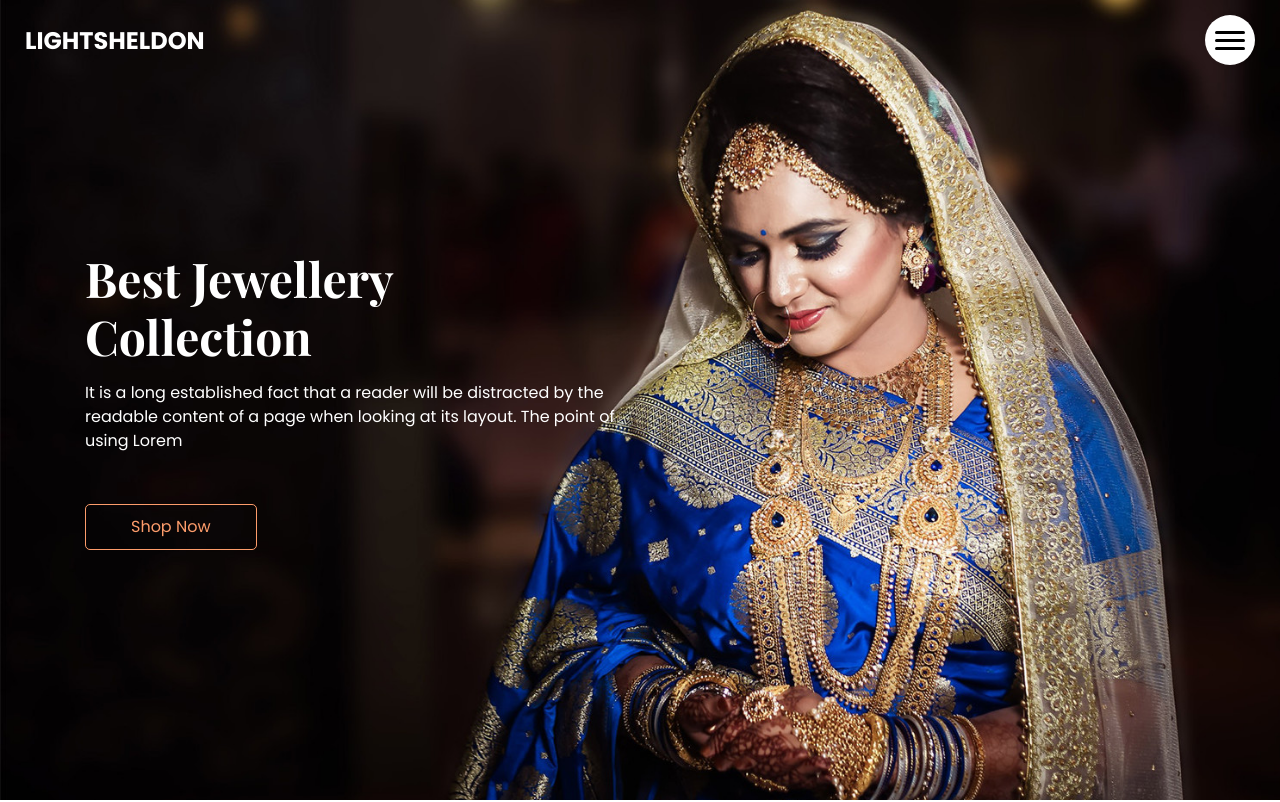
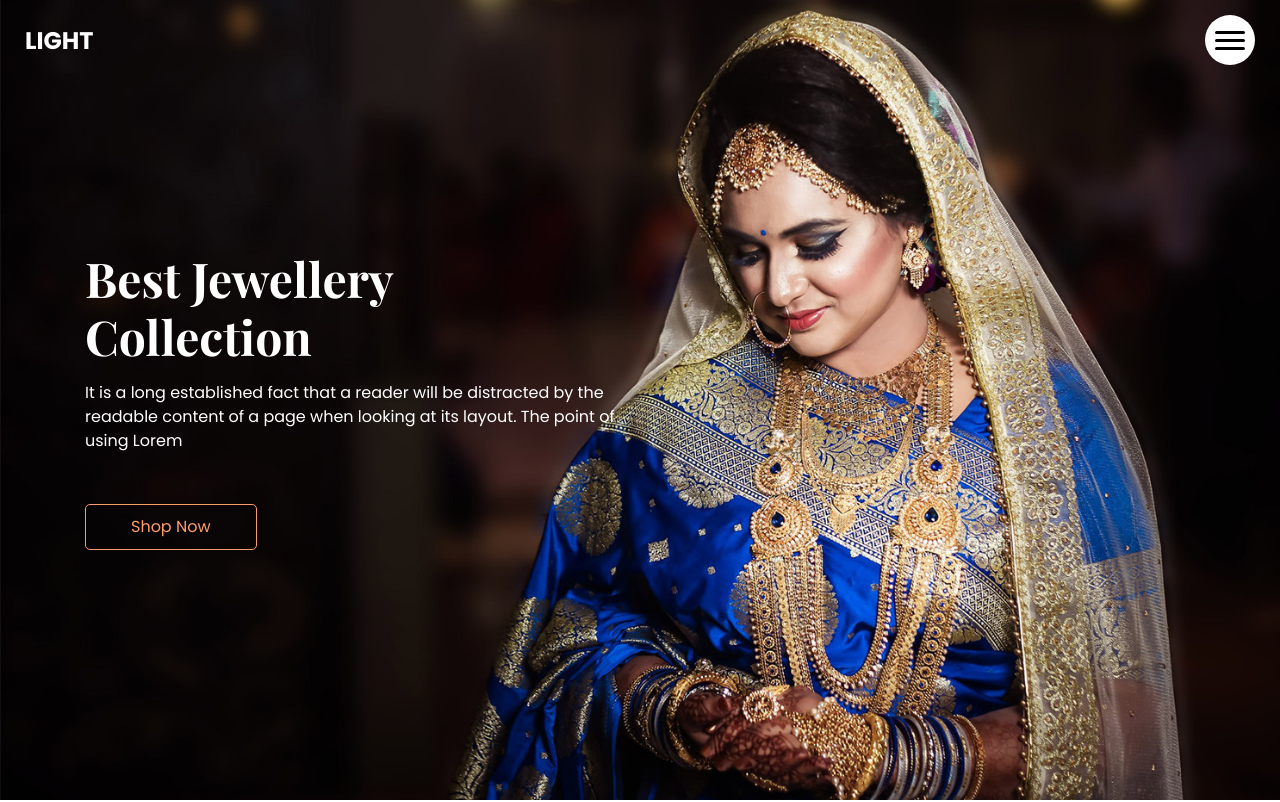
Before and after one commit to LightSheldon/html-application-repo, a plain HTML site: page index.html in a window 1280 px wide. Shown: the top 802 px of the page. Drawn offline with nearby package versions, Linux system fonts and the light colour scheme.

Commit message:
updated index.html file

```diff
--- a/index.html
+++ b/index.html
@@ -13,7 +13,7 @@
   <meta name="description" content="" />
   <meta name="author" content="" />
 
-  <title>LightSheldon</title>
+  <title>Light</title>
 
   <!-- bootstrap core css -->
   <link rel="stylesheet" type="text/css" href="css/bootstrap.css" />
@@ -34,7 +34,7 @@
       <nav class="navbar navbar-expand-lg custom_nav-container">
         <a class="navbar-brand" href="index.html">
           <span>
-            LightSheldon
+            Light
           </span>
         </a>
         <div class="" id="">
```
